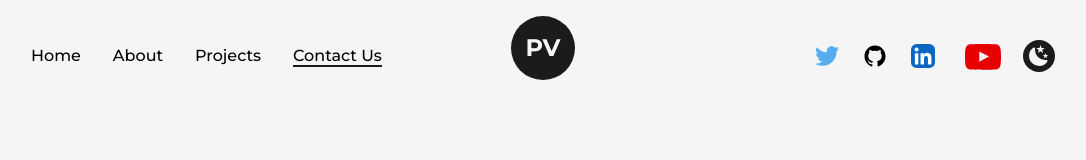
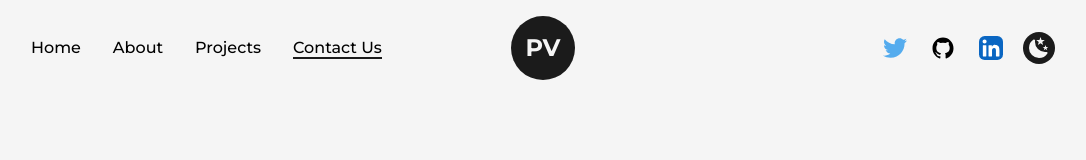
Before and after one commit to seemslikeali/Web-Project-June-12-2023, a Next.js app: page /contactus in a window 1280 px wide. Shown: the top 160 px of the page, without its empty margins (97-1183 px from the left). Built offline with nearby package versions, Linux system fonts and the light colour scheme.

Commit message:
removed YT icon, fixed icon issue on iphone, added some metadata.

```diff
--- a/src/components/NavBar.js
+++ b/src/components/NavBar.js
@@ -98,16 +98,11 @@ const NavBar = () => {
                         whileTap={{ scale: 0.9 }}>
                         <LinkedInIcon />
                     </motion.a>
-                    <motion.a href={"https:twitter.com"} target={"_blank"}
-                        className='w-6 ml-3'
-                        whileHover={{ y: -2 }}
-                        whileTap={{ scale: 0.9 }}>
-                        <YoutubeIcon />
-                    </motion.a>
+
 
                     <button
                         onClick={() => setMode(mode === "light" ? "dark" : "light")}
-                        className={`ml-10 flex items-center justify-center rounded-full p-1
+                        className={`ml-2 flex items-center justify-center rounded-full p-1
     ${mode === "light" ? "bg-dark text-light" : "bg-light text-dark"}`}
                     >
                         {
@@ -159,16 +154,10 @@ const NavBar = () => {
                                 whileTap={{ scale: 0.9 }}>
                                 <LinkedInIcon />
                             </motion.a>
-                            <motion.a href={"https:twitter.com"} target={"_blank"}
-                                className='w-6 ml-3 sm:mx-1'
-                                whileHover={{ y: -2 }}
-                                whileTap={{ scale: 0.9 }}>
-                                <YoutubeIcon />
-                            </motion.a>
 
                             <button
                                 onClick={() => setMode(mode === "light" ? "dark" : "light")}
-                                className={`ml-10 flex items-center justify-center rounded-full p-1
+                                className={`ml-2 flex items-center justify-center rounded-full p-1
     ${mode === "light" ? "bg-dark text-light" : "bg-light text-dark"}`}
                             >
                                 {
--- a/src/pages/index.js
+++ b/src/pages/index.js
@@ -15,6 +15,13 @@ export default function Home() {
       <Head>
         <title>Prairie Vistas | Home</title>
         <meta name="homepage" content="landing page for ali shakeel's website" />
+        <meta name="title" content="Prairie Vistas | Homepage | Taking your online presence to new heights" />
+        <meta name="description" content="Prairie Vistas, a young and flexible local business with over 9 years of experience. We're here to transform your digital landscape. " />
+        <meta name="keywords" content="saskatchewan, saskatoon, website, western, build website, french, francais, web" />
+        <meta name="robots" content="index, follow" />
+        <meta http-equiv="Content-Type" content="text/html; charset=utf-8" />
+        <meta name="language" content="English" />
+        <meta name="author" content="Ali Shakeel" />
       </Head>
       <TransitionEffect />
       <main className=" flex items-center text-dark w-full min-h-screen dark:text-light">
```
